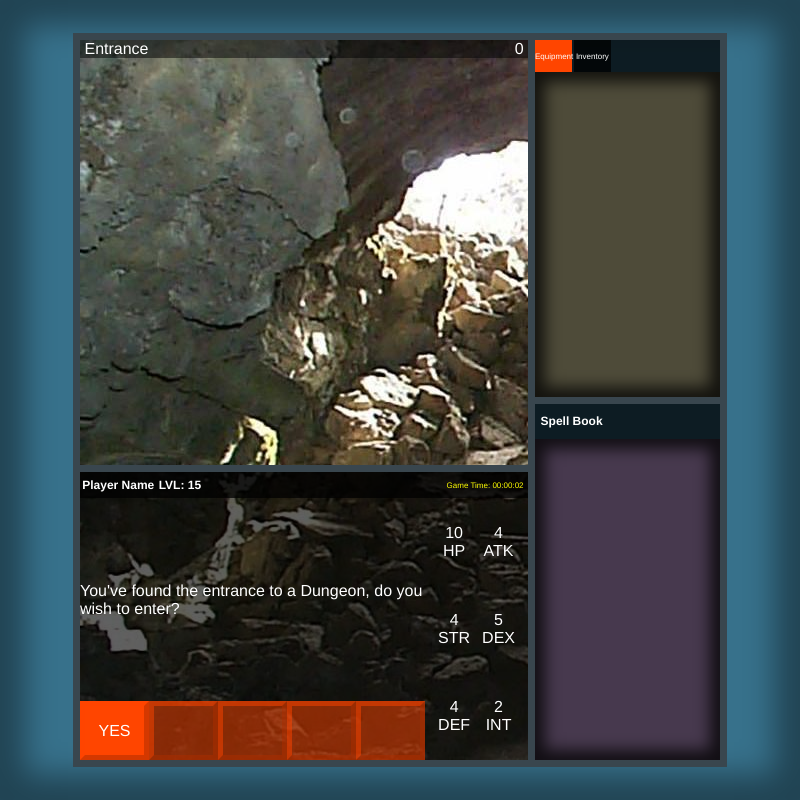
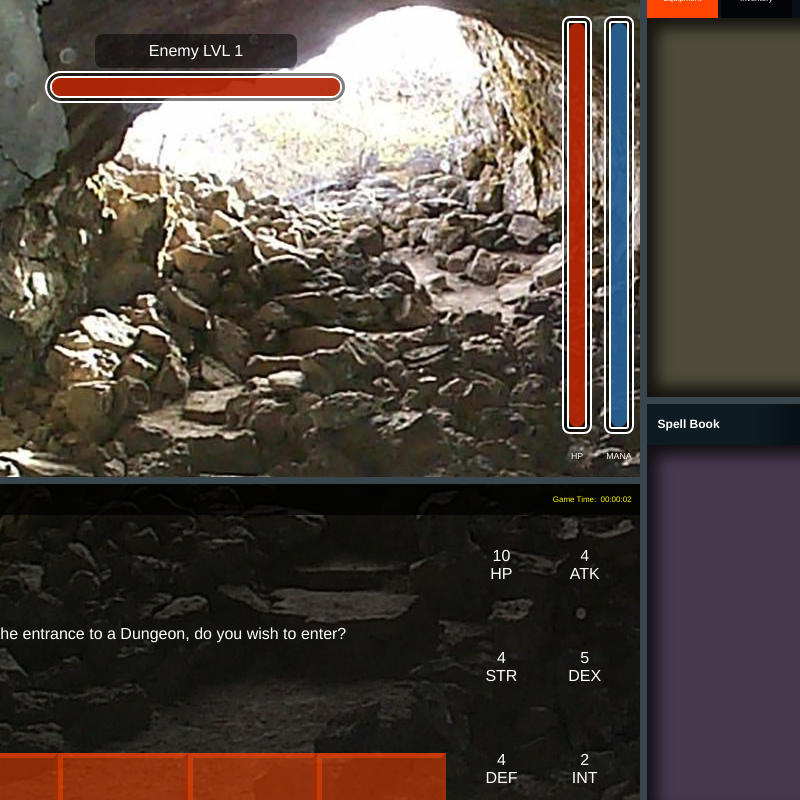
Before and after one commit to DylanLiesenfelt/RSD.js, an Electron app: page index.html in a window 800 px wide. Both pictures are taken after a click on the button "START". Drawn offline with Linux system fonts and the light colour scheme; no server answers.

Commit message:
update; UI bars
made player h and mana bars fixed enemy hp and name tag

```diff
--- a/assets/css/style.css
+++ b/assets/css/style.css
@@ -30,6 +30,8 @@ a:visited {
     position: fixed;
     height: 90%;
     width: 80%;
+    min-height: 840px;
+    min-width: 1200px;
 }
 
 main {
@@ -238,24 +240,52 @@ main {
                 #imageDisplay {
                     height: 100%;
                     width: 100%;
+                    justify-content: flex-end;
+                    align-items: flex-start;
                 }
 
                     #enemy {
-                        height: 70%;
+                        height: 65%;
                         width: 40%;
                         flex-direction: column;
                         padding: 1%;
                         top: 5%;
                         position: absolute;
+                        left: 12%;
                     }
 
                         #enemyInfo {
-                            height: 10%;
-                            width: 70%;
-                            border-radius: 1rem;
-                            background-color: rgba(0, 0, 0, 0.5);
-                            visibility: hidden;
+                            height: 15%;
+                            width: 60%;
+                            visibility: visible;
+                            flex-direction: column;
                         }
+
+                            #enemyNameDisplay {
+                                height: 65%;
+                                width: 70%;
+                                background-color: rgba(0, 0, 0, 0.5);
+                                border-radius: 1vw;
+                            }
+
+                            #enemyHpBar {
+                                width: 100%;
+                                height: 35%;
+                                border-radius: 1rem;
+                                background-color: rgba(0, 0, 0, 0.5);
+                                border: 7px double rgb(255, 255, 255);
+                                justify-content: flex-start;
+                                margin-top: 1%;
+                            }
+
+                            #enemyHpBarFill {
+                                height: 100%;
+                                width: 100%;
+                                background-color: rgba(195, 40, 4, 0.85);
+                                border-radius: calc(1vw);
+                            }
+
+
 
                         #enemyDisplay {
                             height: 100%;
@@ -263,6 +293,53 @@ main {
                             margin-top: 3%;
                             border-radius: 50%;
                         }
+
+                    #playerBarsContainer {
+                        height: 55%;
+                        width: 10%;
+                        margin-top: 3%;
+                        flex-direction: column;
+                    }
+
+                        #barsArea {
+                            height: 95%;
+                            width: 100%;
+                        }
+
+                            .bars {
+                                height: 92%;
+                                width: 30%;
+                                margin: 7%;
+                                border: 7px double white;
+                                background-color: rgba(0, 0, 0, 0.6);
+                                border-radius: 1vw;
+                                align-items: flex-end;
+                            }
+
+                                #hpBarFill {
+                                    width: 100%;
+                                    height: 100%;
+                                    background-color: rgba(195, 40, 4, 0.85);
+                                    border-radius: 1vw;
+                                }
+
+                                #manaBarFill {
+                                    width: 100%;
+                                    height: 100%;
+                                    background-color: rgba(40, 105, 160, 0.85);
+                                    border-radius: 1vw;
+                                }
+
+                        #barsTitle {
+                            height: 5%;
+                            width: 100%;
+                            flex-direction: row;
+                        }
+
+                            #barsTitle>div {
+                                width: 50%;
+                                font-size: calc(0.55vh + 0.55vw);
+                            }
 
         #textArea {
             border-top: 7px solid #39464e;
--- a/index.html
+++ b/index.html
@@ -69,9 +69,39 @@
                         <div id="imageDisplay" class="wrap">
                             <div id="enemy" class="wrap">
                                 <div id="enemyInfo" class="wrap">
+                                    <div id="enemyNameDisplay" class="wrap">
+                                        Enemy LVL 1
+                                    </div>
+                                    <div id="enemyHpBar" class="wrap">
+                                        <div id="enemyHpBarFill" class="wrap">
+
+                                        </div>
+                                    </div>
                                 </div>
                                 <div id="enemyDisplay" class="wrap">
 
+                                </div>
+                            </div>
+                            <div id="playerBarsContainer" class="wrap">
+                                <div id="barsArea" class="wrap">
+                                    <div id="hpBar" class="wrap bars">
+                                        <div id="hpBarFill">
+
+                                        </div>
+                                    </div>
+                                    <div id="manaBar" class="wrap bars">
+                                        <div id="manaBarFill">
+
+                                        </div>
+                                    </div>
+                                </div>
+                                <div id="barsTitle" class="wrap">
+                                    <div class="wrap">
+                                        HP
+                                    </div>
+                                    <div class="wrap">
+                                        MANA
+                                    </div>
                                 </div>
                             </div>
                         </div>
```
